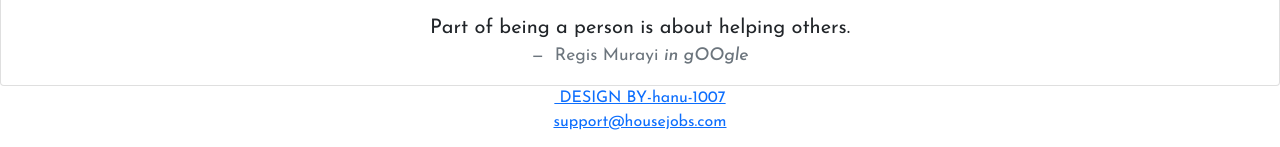
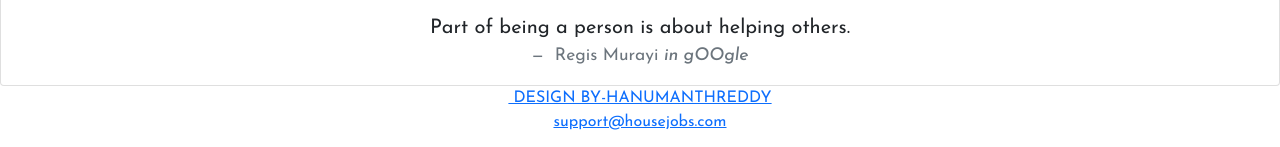
Before and after one commit to HanuReddyGopavarapu/HouseServices, a plain HTML site: page index.html in a window 1280 px wide. Shown: the part 2261-2408 px from the top of the page. Drawn offline with nearby package versions, Linux system fonts and the light colour scheme.

Commit message:
Update index.html

```diff
--- a/index.html
+++ b/index.html
@@ -244,7 +244,7 @@
   <div class="footer-logo">
     <a href="/?home=1">
       <i class="iconfont icon_logo"></i>
-      &nbsp;DESIGN BY-hanu-1007</a>
+      &nbsp;DESIGN BY-HANUMANTHREDDY</a>
   </div>
   <p><a href="mailto: gopavarapupandu@gmail.com" target="_blank">support@housejobs.com</a></p>
   <p class="footer-icon">
```
